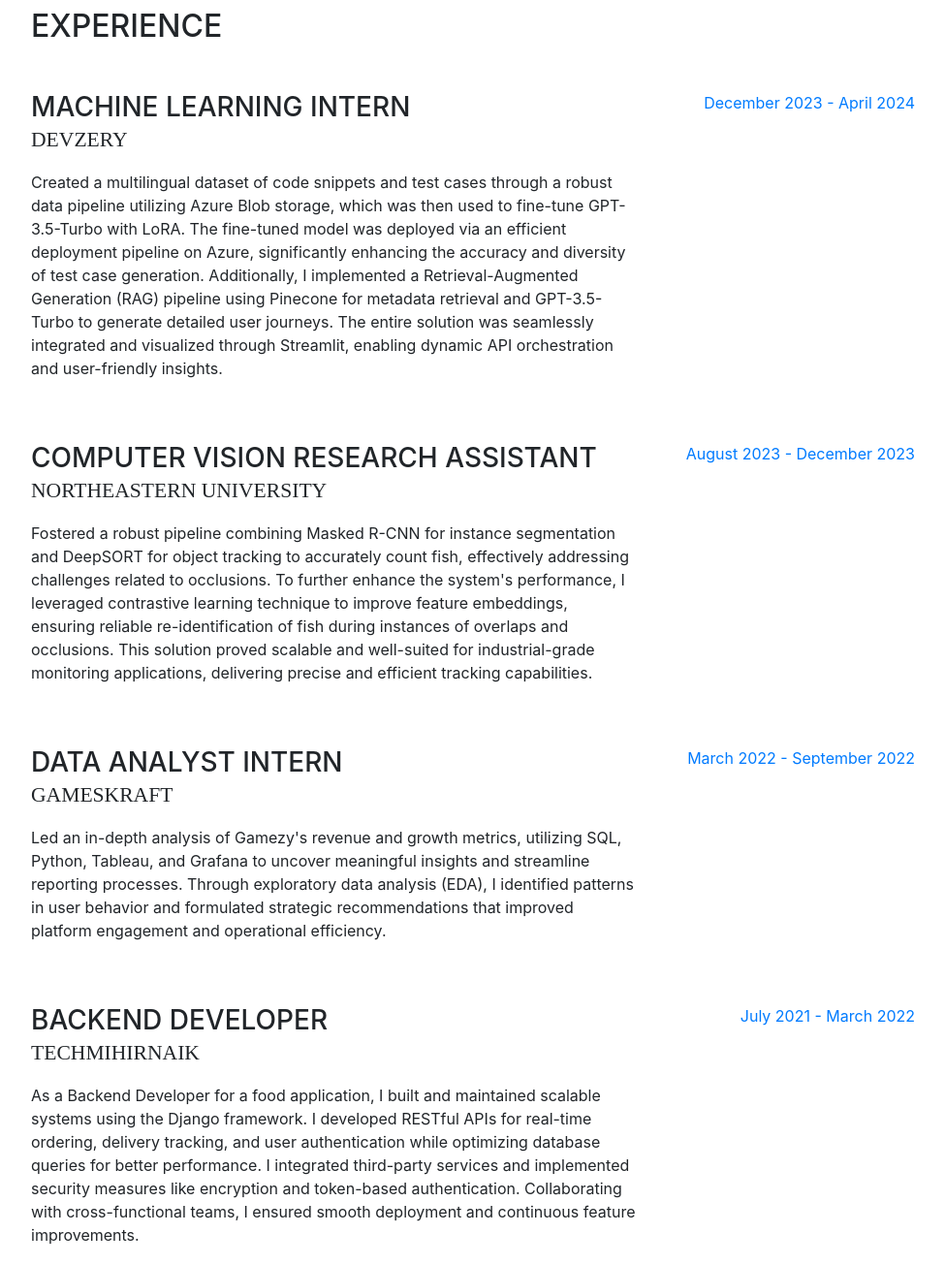
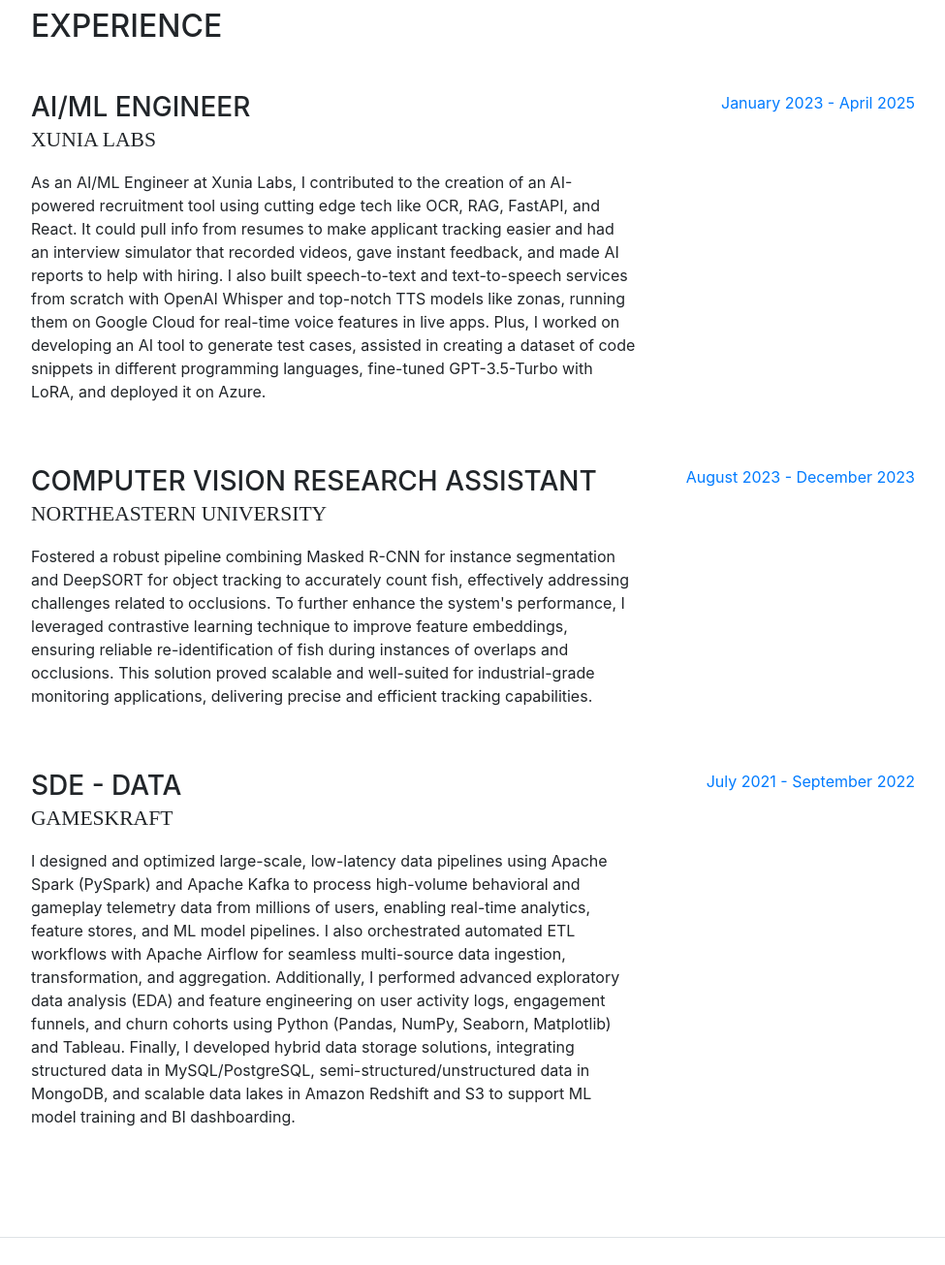
Before and after one commit to Sami7622/sami7622.github.io, a website with bundled scripts: page index.html in a window 1280 px wide. Shown: the part 840-2145 px from the top of the page at 97% size, without its empty margins (288-1263 px from the left). Built offline with nearby package versions, Linux system fonts and the light colour scheme; a web font is replaced by a local one.

Commit message:
Update index.html

```diff
--- a/index.html
+++ b/index.html
@@ -135,12 +135,12 @@
 
           <div class="resume-item d-flex flex-column flex-md-row mb-5">
             <div class="resume-content mr-auto">
-              <h3 class="mb-0">Machine Learning Intern</h3>
-              <div class="subheading mb-3">Devzery</div>
-              <p>Created a multilingual dataset of code snippets and test cases through a robust data pipeline utilizing Azure Blob storage, which was then used to fine-tune GPT-3.5-Turbo with LoRA. The fine-tuned model was deployed via an efficient deployment pipeline on Azure, significantly enhancing the accuracy and diversity of test case generation. Additionally, I implemented a Retrieval-Augmented Generation (RAG) pipeline using Pinecone for metadata retrieval and GPT-3.5-Turbo to generate detailed user journeys. The entire solution was seamlessly integrated and visualized through Streamlit, enabling dynamic API orchestration and user-friendly insights.</p>
+              <h3 class="mb-0">AI/ML Engineer</h3>
+              <div class="subheading mb-3">Xunia Labs</div>
+              <p>As an AI/ML Engineer at Xunia Labs, I contributed to the creation of an AI-powered recruitment tool using cutting edge tech like OCR, RAG, FastAPI, and React. It could pull info from resumes to make applicant tracking easier and had an interview simulator that recorded videos, gave instant feedback, and made AI reports to help with hiring. I also built speech-to-text and text-to-speech services from scratch with OpenAI Whisper and top-notch TTS models like zonas, running them on Google Cloud for real-time voice features in live apps. Plus, I worked on developing an AI tool to generate test cases, assisted in creating a dataset of code snippets in different programming languages, fine-tuned GPT-3.5-Turbo with LoRA, and deployed it on Azure.</p>
             </div>
             <div class="resume-date text-md-right">
-              <span class="text-primary">December 2023 - April 2024</span>
+              <span class="text-primary">January 2023 - April 2025</span>
             </div>
           </div>
 
@@ -157,23 +157,12 @@
 
           <div class="resume-item d-flex flex-column flex-md-row mb-5">
             <div class="resume-content mr-auto">
-              <h3 class="mb-0">Data Analyst Intern</h3>
+              <h3 class="mb-0">SDE - Data</h3>
               <div class="subheading mb-3">Gameskraft</div>
-              <p>Led an in-depth analysis of Gamezy's revenue and growth metrics, utilizing SQL, Python, Tableau, and Grafana to uncover meaningful insights and streamline reporting processes. Through exploratory data analysis (EDA), I identified patterns in user behavior and formulated strategic recommendations that improved platform engagement and operational efficiency.</p>
+              <p>I designed and optimized large-scale, low-latency data pipelines using Apache Spark (PySpark) and Apache Kafka to process high-volume behavioral and gameplay telemetry data from millions of users, enabling real-time analytics, feature stores, and ML model pipelines. I also orchestrated automated ETL workflows with Apache Airflow for seamless multi-source data ingestion, transformation, and aggregation. Additionally, I performed advanced exploratory data analysis (EDA) and feature engineering on user activity logs, engagement funnels, and churn cohorts using Python (Pandas, NumPy, Seaborn, Matplotlib) and Tableau. Finally, I developed hybrid data storage solutions, integrating structured data in MySQL/PostgreSQL, semi-structured/unstructured data in MongoDB, and scalable data lakes in Amazon Redshift and S3 to support ML model training and BI dashboarding.</p>
             </div>
             <div class="resume-date text-md-right">
-              <span class="text-primary">March 2022 - September 2022</span>
-            </div>
-          </div>
-
-          <div class="resume-item d-flex flex-column flex-md-row">
-            <div class="resume-content mr-auto">
-              <h3 class="mb-0">Backend Developer</h3>
-              <div class="subheading mb-3">Techmihirnaik</div>
-              <p>As a Backend Developer for a food application, I built and maintained scalable systems using the Django framework. I developed RESTful APIs for real-time ordering, delivery tracking, and user authentication while optimizing database queries for better performance. I integrated third-party services and implemented security measures like encryption and token-based authentication. Collaborating with cross-functional teams, I ensured smooth deployment and continuous feature improvements.</p>
-            </div>
-            <div class="resume-date text-md-right">
-              <span class="text-primary">July 2021 - March 2022</span>
+              <span class="text-primary">July 2021 - September 2022</span>
             </div>
           </div>
 
```
